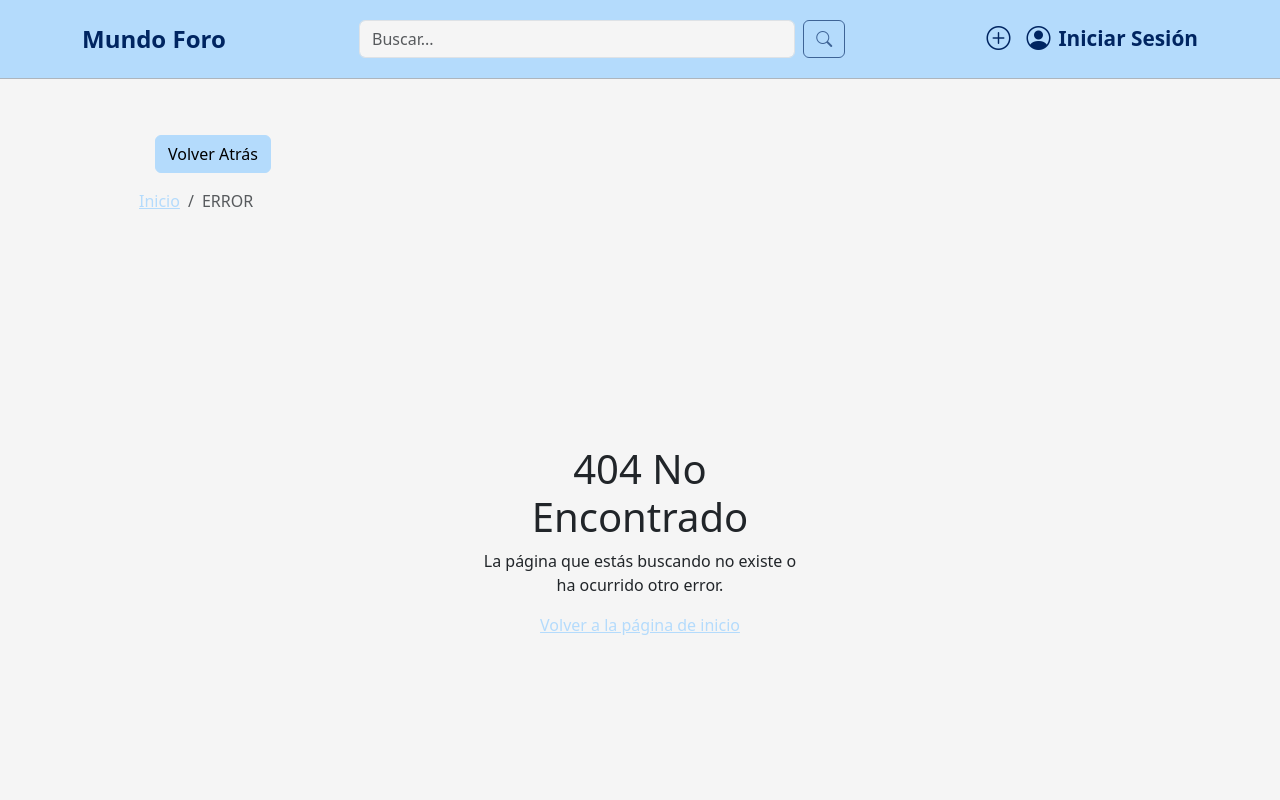
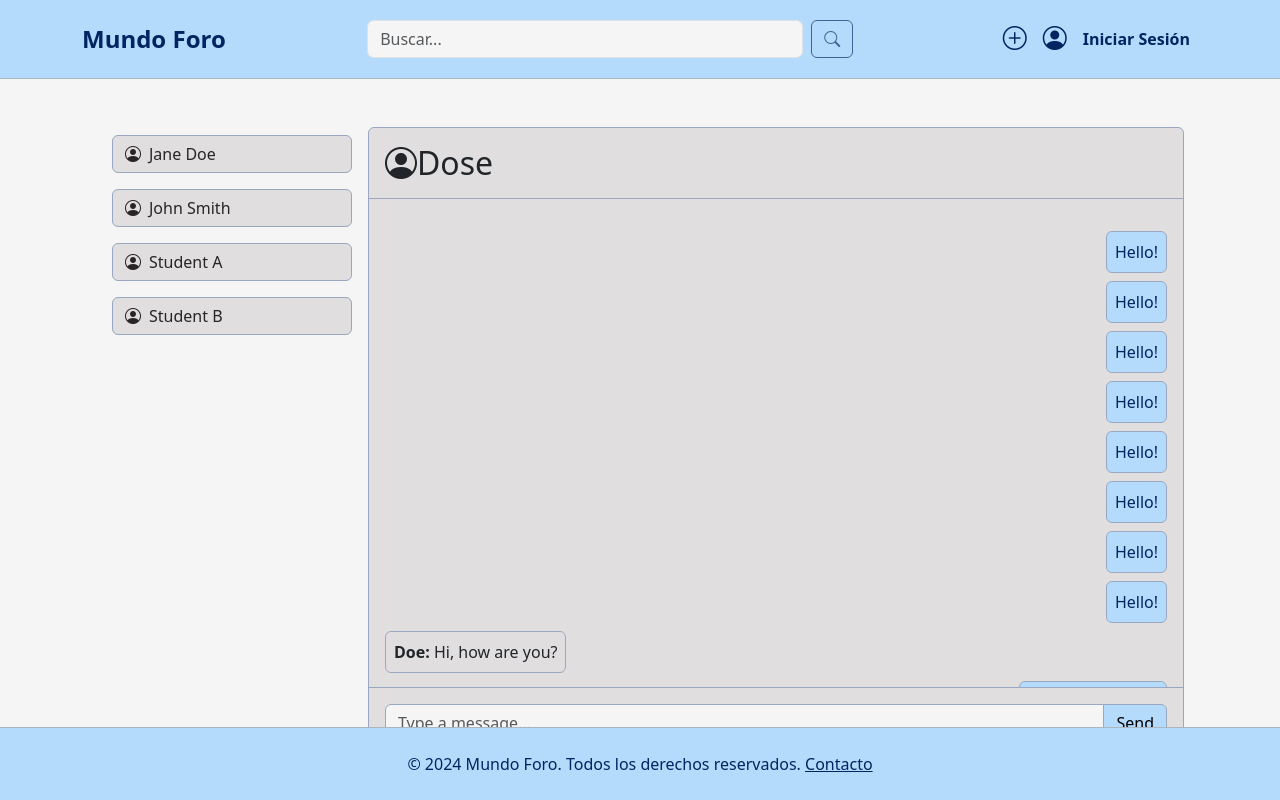
Before and after one commit to Croissanton/IU_Proyecto, a React (Create React App) app in the folder foro-mundo/: page /messenger in a window 1280 px wide. Shown: the top 800 px of the page. Built offline with nearby package versions, Linux system fonts and the light colour scheme.

Commit message:
messenger, hover on icons.

```diff
--- a/foro-mundo/src/Components/Footer.js
+++ b/foro-mundo/src/Components/Footer.js
@@ -1,12 +1,12 @@
 import React from "react";
-import {NavLink} from "react-router-dom";
+import { NavLink } from "react-router-dom";
 
 const Footer = () => {
   return (
     <footer className="bg-primary text-secondary text-center py-4 border-top border-dark-subtle">
       <p className="m-0">
         &copy; 2024 Mundo Foro. Todos los derechos reservados.{" "}
-        <NavLink to="/contact" style={{color: "inherit"}}>
+        <NavLink to="/contact" style={{ color: "inherit" }}>
           Contacto
         </NavLink>
       </p>
--- a/foro-mundo/src/Components/Header.js
+++ b/foro-mundo/src/Components/Header.js
@@ -172,47 +172,42 @@ const Header = forwardRef((props, ref) => {
               </Form>
               <Nav>
                 <Nav.Link href="/create">
-                  <i
-                    style={{
-                      fontSize: "1.5rem",
-                      color: "#002561",
-                    }}
-                    className="bi bi-plus-circle"
-                  ></i>
+                  <i className="bi bi-plus-circle custom-icon"></i>
                 </Nav.Link>
                 <Nav.Link href="/profile">
-                  <i
-                    style={{
-                      fontSize: "1.5rem",
-                      color: "#002561",
-                    }}
-                    className="bi bi-person-circle"
-                  ></i>
+                  <i className="bi bi-person-circle custom-icon"></i>
                 </Nav.Link>
                 {cookies.get("user") === undefined ? (
-                  <Navbar.Brand
+                  <div></div>
+                ) : (
+                  <Nav.Link href="/messenger">
+                    <i className="bi bi-chat custom-icon"></i>
+                  </Nav.Link>
+                )}
+                {cookies.get("user") === undefined ? (
+                  <Nav.Link
                     href="/login"
-                    className="text-secondary m-auto"
+                    className="text-secondary m-auto custom-link"
                     style={{
-                      fontSize: "1.3rem",
+                      fontSize: "1rem",
                       fontWeight: "bold",
                     }}
                   >
                     Iniciar Sesión
-                  </Navbar.Brand>
+                  </Nav.Link>
                 ) : (
                   //cookies.remove("user"),
-                  <Navbar.Brand
+                  <Nav.Link
                     onClick={handleLogout}
                     href="/"
-                    className="text-secondary m-auto"
+                    className="text-secondary m-auto custom-link"
                     style={{
-                      fontSize: "1.3rem",
+                      fontSize: "1rem",
                       fontWeight: "bold",
                     }}
                   >
                     Cerrar Sesión
-                  </Navbar.Brand>
+                  </Nav.Link>
                 )}
               </Nav>
             </Nav>
--- /dev/null
+++ b/foro-mundo/src/Components/Messenger.js
@@ -0,0 +1,124 @@
+import React, { useState } from "react";
+import {
+  Container,
+  Row,
+  Col,
+  ListGroup,
+  Form,
+  Button,
+  InputGroup,
+  FormControl,
+} from "react-bootstrap";
+import { NavLink } from "react-router-dom";
+
+const Messenger = () => {
+  const [messages, setMessages] = useState([
+    { id: 1, text: "Hello!", sender: "You" },
+    { id: 2, text: "Hello!", sender: "You" },
+    { id: 3, text: "Hello!", sender: "You" },
+    { id: 4, text: "Hello!", sender: "You" },
+    { id: 5, text: "Hello!", sender: "You" },
+    { id: 6, text: "Hello!", sender: "You" },
+    { id: 7, text: "Hello!", sender: "You" },
+    { id: 8, text: "Hello!", sender: "You" },
+    { id: 9, text: "Hi, how are you?", sender: "Doe" },
+    { id: 10, text: "I am fine, thanks!", sender: "You" },
+  ]);
+  const [inputValue, setInputValue] = useState("");
+
+  const handleSendMessage = () => {
+    if (!inputValue.trim()) return; // prevent sending empty messages
+    const newMessage = {
+      id: messages.length + 1, // simple id increment, consider uuid for real apps
+      text: inputValue,
+      sender: "You", // static sender, can be dynamic based on actual user context
+    };
+    setMessages([...messages, newMessage]); // append new message
+    setInputValue(""); // clear input field
+  };
+
+  const handleInputChange = (event) => {
+    setInputValue(event.target.value);
+  };
+
+  const handleListItemClick = (name) => {
+    console.log(`clicked on ${name}`);
+  };
+
+  return (
+    <Row className="g-0 py-5">
+      <Col md={3}>
+        <ListGroup>
+          {["Jane Doe", "John Smith", "Student A", "Student B"].map((name) => (
+            <ListGroup.Item className="border-0" key={name}>
+              <button
+                className="btn btn-link d-flex align-items-center w-100 bg-light text-dark border border-secondary-subtle custom-link-container"
+                onClick={() => handleListItemClick(name)}
+                style={{ textDecoration: "none" }}
+              >
+                <i className="bi bi-person-circle me-2"></i> {name}
+              </button>
+            </ListGroup.Item>
+          ))}
+        </ListGroup>
+      </Col>
+      <Col
+        md={9}
+        className="d-flex flex-column h-100 border border-secondary-subtle bg-light rounded"
+      >
+        <div className="h2 p-3 border-bottom border-secondary-subtle">
+          <NavLink
+            className="bi bi-person-circle"
+            to={`/profile/id`}
+            style={{ color: "inherit", textDecoration: "none" }}
+          >
+            Dose
+          </NavLink>
+        </div>
+        <div
+          className="flex-grow-1 overflow-auto p-3"
+          style={{ height: "60vh" }}
+        >
+          {messages.map((message) => (
+            <div
+              key={message.id}
+              className={`my-2 p-2 rounded border border-secondary-subtle ${
+                message.sender === "You"
+                  ? "bg-primary text-secondary align-self-end text-end"
+                  : "bg-light text-start"
+              }`}
+              style={{
+                width: "fit-content",
+                maxWidth: "80%",
+                marginLeft: message.sender === "You" ? "auto" : "0",
+              }}
+            >
+              {message.sender !== "You" && <strong>{message.sender}: </strong>}
+              {message.text}
+            </div>
+          ))}
+        </div>
+        <Form className="p-3 border-top border-secondary-subtle">
+          <InputGroup>
+            <FormControl
+              className="border-secondary-subtle"
+              type="text"
+              placeholder="Type a message..."
+              value={inputValue}
+              onChange={handleInputChange}
+            />
+            <Button
+              className="border-secondary-subtle"
+              onClick={handleSendMessage}
+              variant="primary"
+            >
+              Send
+            </Button>
+          </InputGroup>
+        </Form>
+      </Col>
+    </Row>
+  );
+};
+
+export default Messenger;
--- /dev/null
+++ b/foro-mundo/src/Pages/MessengerPage.js
@@ -0,0 +1,13 @@
+import { Container } from "react-bootstrap";
+import Messenger from "../Components/Messenger";
+import MainLayout from "../layout/MainLayout";
+
+function MessengerPage() {
+  return (
+    <MainLayout>
+      <Messenger />
+    </MainLayout>
+  );
+}
+
+export default MessengerPage;
--- a/foro-mundo/src/Pages/SearchPage.js
+++ b/foro-mundo/src/Pages/SearchPage.js
@@ -2,7 +2,7 @@ import React from "react";
 import MainLayout from "../layout/MainLayout.js";
 import PostCard from "../Components/PostCard.js";
 import IndexSelector from "../Components/IndexSelector.js";
-import { Breadcrumb } from "react-bootstrap";
+import { Breadcrumb, Container } from "react-bootstrap";
 import { useEffect } from "react";
 import BackButton from "../Components/BackButton.js";
 
@@ -22,6 +22,7 @@ function SearchPage() {
           {/* Aquí debería ir el nombre del topico */}
         </Breadcrumb>
       </div>
+      <Container className="py-5">
         <div className="container-xxl my-3">
           <PostCard
             titulo={"buen foro :D"}
@@ -85,6 +86,7 @@ function SearchPage() {
           />
         </div>
         <IndexSelector />
+      </Container>
     </MainLayout>
   );
 }
--- a/foro-mundo/src/index.js
+++ b/foro-mundo/src/index.js
@@ -12,6 +12,7 @@ import ErrorPage from "./Pages/ErrorPage";
 import LoginPage from "./Pages/LoginPage";
 import ContactPage from "./Pages/ContactPage";
 import ProfilePublic from "./Pages/ProfilePublic";
+import MessengerPage from "./Pages/MessengerPage";
 
 const router = createBrowserRouter([
   {
@@ -47,6 +48,10 @@ const router = createBrowserRouter([
     element: <ContactPage />,
   },
   {
+    path: "/messenger",
+    element: <MessengerPage />,
+  },
+  {
     path: "*",
     element: <ErrorPage />,
   },
--- a/foro-mundo/src/layout/MainLayout.js
+++ b/foro-mundo/src/layout/MainLayout.js
@@ -22,9 +22,12 @@ function MainLayout({ children }) {
   }, [controlRef]); // Dependency array includes `controlRef` to react on updates
 
   return (
-    <div>
-      <div className="m-5" style={{ padding: `${padding}px`}}>
-        <Header ref={controlRef} />
+    <div className="d-flex flex-column" style={{ height: "100vh" }}>
+      <Header ref={controlRef} />
+      <div
+        className="flex-grow-1 px-5 mx-5"
+        style={{ overflow: "auto", paddingTop: `${padding}px` }}
+      >
         {children}
       </div>
       <Footer />
--- a/foro-mundo/src/scss/custom.scss
+++ b/foro-mundo/src/scss/custom.scss
@@ -48,6 +48,15 @@ body, html {
     background-color: rgba(0, 0, 0, 0.1);
 }
 
+.custom-icon {
+    font-size: 1.5rem;
+    color: $secondary;
+    transition: color 0.3s;
+  }
+
+  .custom-icon:hover {
+    color: rgba(0, 0, 0, 0.5);  /* Adjust the alpha value (0.7) to control the dimming effect */
+  }
 // $link-color: $secondary;
 // $link-hover-color: $primary;
 
```
Also changed, not shown: foro-mundo/src/Pages/PostCreationPage.js (+13 -12 lines), foro-mundo/src/css/custom.css, 1 other file (tests, documents, lock files or other folders). Lines whose indentation alone changed are shown as unchanged.
